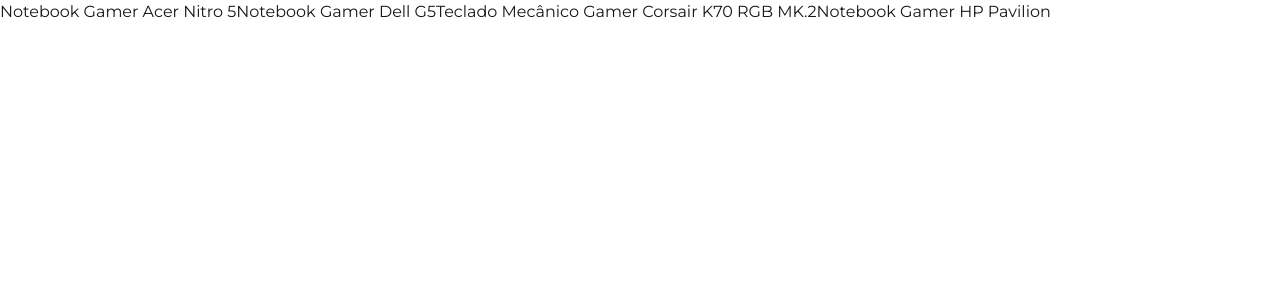
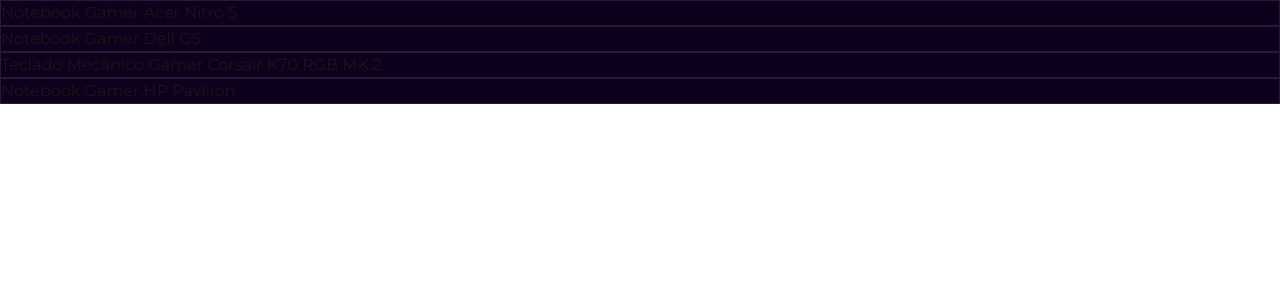
Before and after one commit to Charles-cdel/E-commerce-NextJS, a Next.js app: page / in a window 1280 px wide. Shown: the top 300 px of the page. Built offline with nearby package versions, Linux system fonts and the light colour scheme.

Commit message:
iniciando a estilização

```diff
--- a/src/components/produto/ProdutoItem.tsx
+++ b/src/components/produto/ProdutoItem.tsx
@@ -9,7 +9,7 @@ export interface ProdutoItemProps{
 export default function ProdutoItem(props : ProdutoItemProps){
     const {produto} = props
 
-   return <Link href={`/produto/${produto.id}`} className=""
+   return <Link href={`/produto/${produto.id}`} className="flex flex-col bg-violet-dark border border-white/10 "
 
    >{props.produto.nome}
    </Link>
```
Also changed, not shown: package.json (+6 -6 lines), 1 other file (tests, documents, lock files or other folders).
